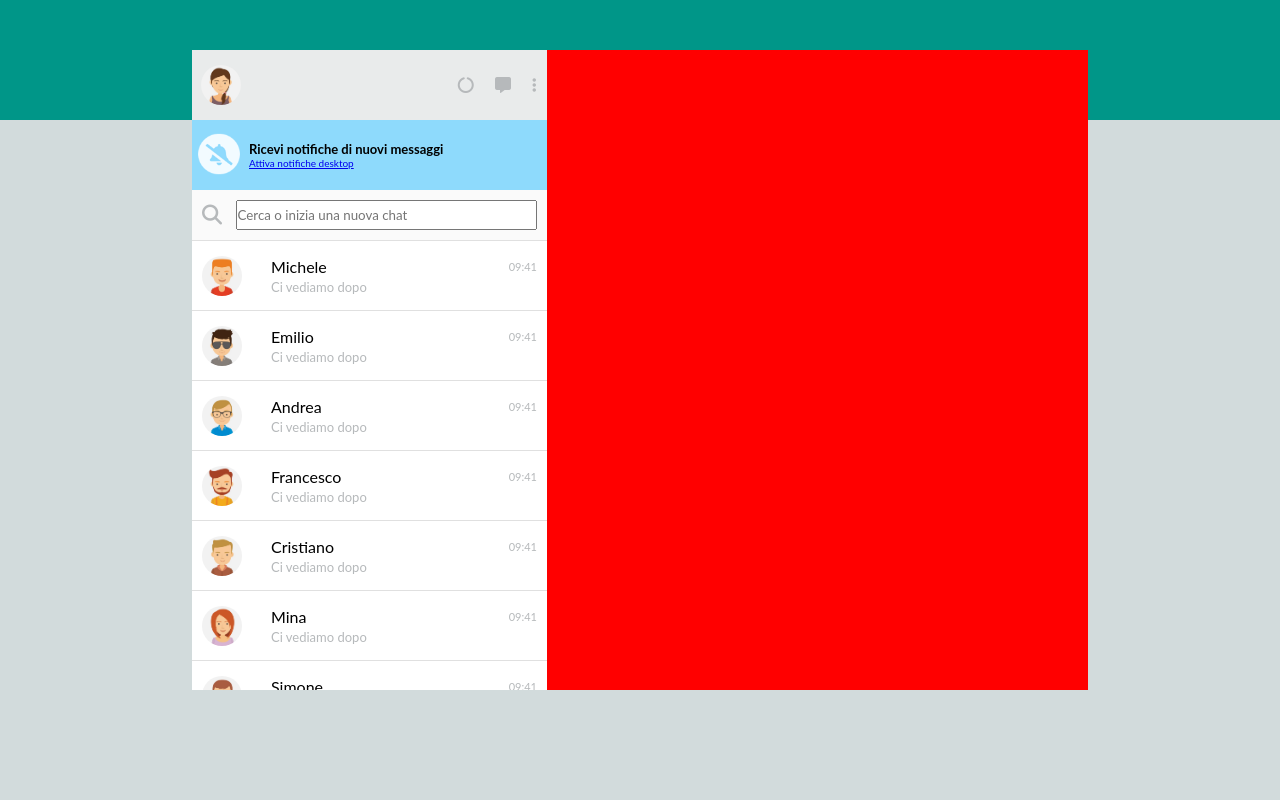
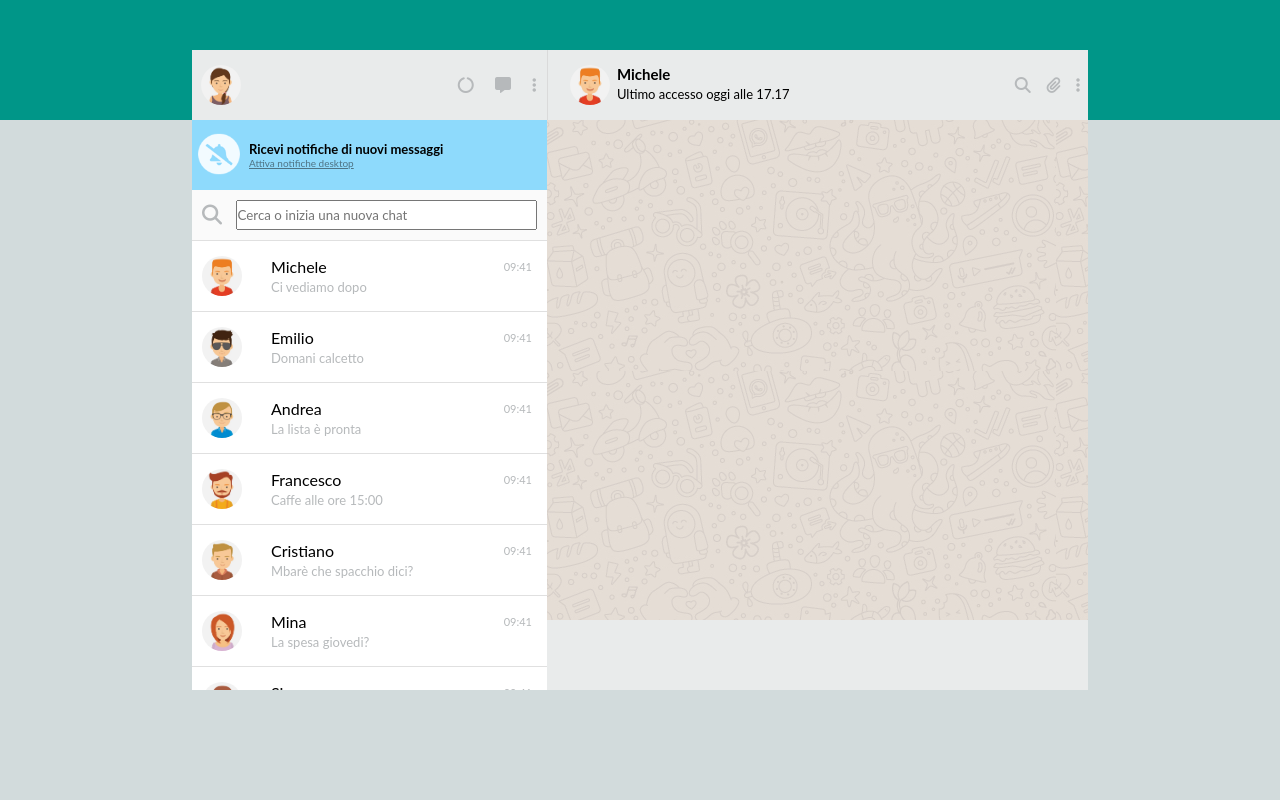
Before and after one commit to umberdelpi1/js-html-css-boolzap, a plain HTML site: page index.html in a window 1280 px wide. Drawn offline with Linux system fonts and the light colour scheme.

Commit message:
90% Chat DX

```diff
--- a/index.html
+++ b/index.html
@@ -62,7 +62,7 @@
                 <span id="ora">09:41</span>
               </div>
               <div class="mess">
-                <span id="anteprima_mess">Ci vediamo dopo</span>
+                <span id="anteprima_mess">Domani calcetto</span>
               </div>
             </div>
           </div>
@@ -74,7 +74,7 @@
                 <span id="ora">09:41</span>
               </div>
               <div class="mess">
-                <span id="anteprima_mess">Ci vediamo dopo</span>
+                <span id="anteprima_mess">La lista è pronta</span>
               </div>
             </div>
           </div>
@@ -86,7 +86,7 @@
                 <span id="ora">09:41</span>
               </div>
               <div class="mess">
-                <span id="anteprima_mess">Ci vediamo dopo</span>
+                <span id="anteprima_mess">Caffe alle ore 15:00</span>
               </div>
             </div>
           </div>
@@ -98,7 +98,7 @@
                 <span id="ora">09:41</span>
               </div>
               <div class="mess">
-                <span id="anteprima_mess">Ci vediamo dopo</span>
+                <span id="anteprima_mess">Mbarè che spacchio dici? </span>
               </div>
             </div>
           </div>
@@ -110,7 +110,7 @@
                 <span id="ora">09:41</span>
               </div>
               <div class="mess">
-                <span id="anteprima_mess">Ci vediamo dopo</span>
+                <span id="anteprima_mess">La spesa giovedi?</span>
               </div>
             </div>
           </div>
@@ -122,7 +122,7 @@
                 <span id="ora">09:41</span>
               </div>
               <div class="mess">
-                <span id="anteprima_mess">Ci vediamo dopo</span>
+                <span id="anteprima_mess">Ok va bene. </span>
               </div>
             </div>
           </div>
@@ -130,19 +130,67 @@
             <img src="img/asset 8.jpeg" alt="">
             <div class="container_text_contatti">
               <div class="nome_ora">
-                <span id="nome_contatto">Luigi</span>
+                <span id="nome_contatto">Danilo</span>
                 <span id="ora">09:41</span>
               </div>
               <div class="mess">
-                <span id="anteprima_mess">Ci vediamo dopo</span>
+                <span id="anteprima_mess">Ridi ridi</span>
+              </div>
+            </div>
+          </div>
+          <div class="contatto_chat">
+            <img src="img/asset 7.jpeg" alt="">
+            <div class="container_text_contatti">
+              <div class="nome_ora">
+                <span id="nome_contatto">Danilo</span>
+                <span id="ora">09:41</span>
+              </div>
+              <div class="mess">
+                <span id="anteprima_mess">Ridi ridi</span>
+              </div>
+            </div>
+          </div>
+          <div class="contatto_chat">
+            <img src="img/asset 5.jpeg" alt="">
+            <div class="container_text_contatti">
+              <div class="nome_ora">
+                <span id="nome_contatto">Danilo</span>
+                <span id="ora">09:41</span>
+              </div>
+              <div class="mess">
+                <span id="anteprima_mess">Ridi ridi</span>
               </div>
             </div>
           </div>
         </div>
       </div>
       <div class="container_chat_dx">
+        <div class="contatto_attivo">
+          <div class="box1">
+            <img src="img/asset 1.jpeg" alt="">
+            <div class="text1">
+              <h2>Michele</h2>
+              <span>Ultimo accesso oggi alle 17.17</span>
+            </div>
+          </div>
+          <div class="box2">
+            <div class="icon_box2">
+              <i class="fas fa-search"></i>
+              <i class="fas fa-paperclip"></i>
+              <i class="fas fa-ellipsis-v"></i>
+            </div>
+          </div>
+        </div>
 
+        <div class="chat">
+
+        </div>
+
+        <div class="invio_chat">
+
+        </div>
       </div>
+
 
     </div>
     <script type="text/javascript" src="main.js"></script>
--- a/master.css
+++ b/master.css
@@ -27,8 +27,6 @@ body {
   height: 100%;
   width: 30%;
   min-width: 355px;
-  /* debug */
-  background-color: blue;
 }
 /* ******************************** CONTAINER DX ********* */
 .container_chat_dx {
@@ -36,7 +34,100 @@ body {
   width: 70%;
   min-width: 300px;
   /* debug */
-  background-color: red;
+  /* background-color: red; */
+}
+
+.contatto_attivo img {
+  height: 40px;
+  width: 40px;
+  border-radius: 50%;
+}
+.contatto_attivo {
+  height: 70px;
+  width: 100%;
+  display: flex;
+  justify-content: end;
+  align-items: center;
+  background-color: #e9ebeb;
+}
+
+
+
+.box1 {
+  display: flex;
+  justify-content: end;
+  align-items: center;
+  padding-left: 10px;
+  height: 70px;
+  width: 50%;
+  border-left: solid rgb(218,218,218) 1px;
+
+}
+
+
+.box2 {
+  display: flex;
+  justify-content: flex-end;
+  align-items: center;
+  /* debug */
+  height: 70px;
+  width: 50%;
+}
+.icon_box2 {
+  display: flex;
+  justify-content: space-around;
+  align-items: center;
+  height: 30px;
+  width: 30%;
+}
+
+.icon_box2 i {
+  color: #b6b9bb;
+}
+
+.contatto_attivo img {
+  height:40px;
+  width: 40px;
+  border-radius: 50%;
+}
+.text1 {
+  height: 40px;
+  width: 80%;
+  padding-left: 7px;
+}
+
+.text1 h2 {
+  font-size: 15px;
+}
+.text1 span {
+  font-size: 13px;
+}
+
+
+
+
+
+
+
+.chat {
+  height: calc(100% - 70px - 70px);
+  width: 100%;
+  background-image: url('img/asset 9.jpeg');
+}
+
+.invio_chat {
+  height: 70px;
+  width: 100%;
+  /* debug */
+  background-color: #e9ebeb;
+}
+
+.invio_chat {
+
+}
+
+.icon_asset_chat {
+
 }
 /* ******************************** BOX PROFILO PERSONALE ********* */
 
@@ -58,7 +149,7 @@ body {
   align-items: center;
 }
 /* ******************************** MISURA IMG ********* */
-img {
+.box_profilo_personale img {
   height: 40px;
   width: 40px;
   border-radius: 50%;
@@ -79,6 +170,7 @@ img {
 .icon_asset_pro_pers i {
   color: #b6b9bb;
 }
+
 /* ******************************** BOX NOTIFICHE ********* */
 .box_notifiche {
   height: 70px;
@@ -114,6 +206,7 @@ img {
 .text_notifiche a {
   font-size: 10px;
   padding-left: 3px;
+  color: #4F7485;
 }
 /* ******************************** BOX INIZIA CHAT ********* */
 .box_inizia_chat {
@@ -146,11 +239,9 @@ img {
   height: calc(100% - 190px);
   width: 100%;
   overflow-y: scroll;
-  /* debug */
-  background-color: pink;
 }
 .contatto_chat {
-  height: 70px;
+  height: 71px;
   width: 100%;
   padding-left: 10px;
   border-top: solid rgb(224,224,224) 1px;
@@ -159,6 +250,12 @@ img {
   align-items: center;
   background-color: #ffffff;
 }
+.contatto_chat img {
+  height: 40px;
+  width: 40px;
+  border-radius: 50%;
+}
+
 .contatto_chat:hover {
   background-color: #e9ebeb;
 }
@@ -191,10 +288,11 @@ align-items: center;
 }
 #ora {
   font-size: 11px;
-  padding-right: 10px;
+  padding-right: 15px;
   color: #B6B9BB;
 }
 #anteprima_mess {
   font-size: 13px;
   color: #B6B9BB;
 }
+/* ******************************** CONTAINER CHAT DX ********* */
```
